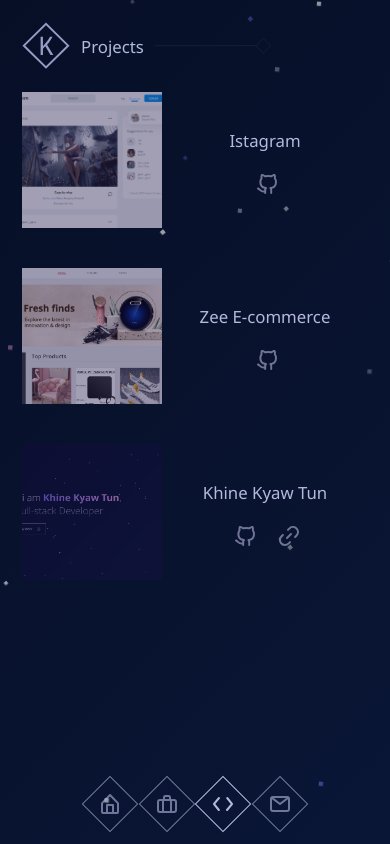
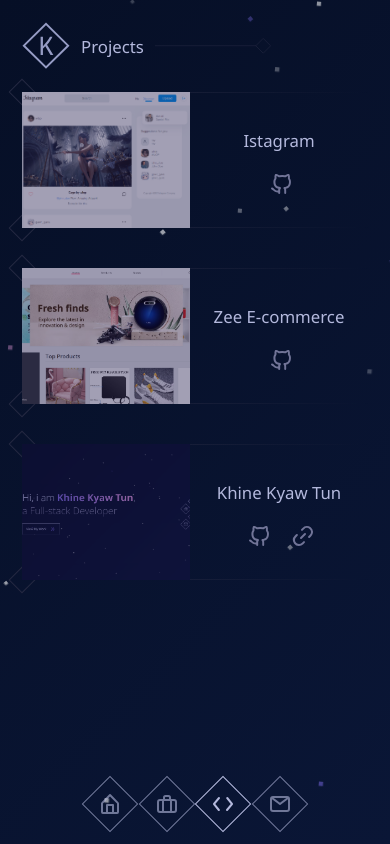
Before and after one commit to khinekyaw/v1, a React app: page /v1/work in a window 390 px wide. Built offline with nearby package versions, Linux system fonts and the light colour scheme.

Commit message:
Fix list styles

```diff
--- a/src/components/position.js
+++ b/src/components/position.js
@@ -1,6 +1,6 @@
 export default function Position({ company, position, start, end }) {
   return (
-    <div className="job_position">
+    <div className="exp_list_item job_position">
       <span></span>
       <span></span>
       <div></div>
--- a/src/styles/index.css
+++ b/src/styles/index.css
@@ -288,19 +288,22 @@ nav li a {
   stroke: var(--c-text-tertiary);
 }
 
-.job_position {
+.exp_list_item {
   position: relative;
   font-size: var(--fs-m);
   font-weight: 200;
   padding: 24px;
+  width: 100%;
   margin-bottom: 40px;
+  animation: fadein var(--animation-dl) ease-in-out;
+}
+
+.job_position {
   width: 100%;
   max-width: 430px;
-  animation: fadein var(--animation-dl) ease-in-out;
-
 }
 
-.job_position::after {
+.exp_list_item::after {
   content: '';
   position: absolute;
   top: 0;
@@ -312,7 +315,7 @@ nav li a {
   border-image: linear-gradient(to right, var(--c-text-tertiary), #ffffff00) 1 stretch;
 }
 
-.job_position span {
+.exp_list_item span {
   position: absolute;
   left: 0;
   width: var(--list-item-icon-s);
@@ -320,17 +323,17 @@ nav li a {
   border: var(--list-item-bs) solid var(--c-text-tertiary);
 }
 
-.job_position span:nth-of-type(1) {
+.exp_list_item span:nth-of-type(1) {
   top: 0;
   transform: translate(-50%, -50%) rotate(45deg);
 }
 
-.job_position span:nth-of-type(2) {
+.exp_list_item span:nth-of-type(2) {
   bottom: 0;
   transform: translate(-50%, 50%) rotate(45deg);
 }
 
-.job_position div {
+.exp_list_item div {
   position: absolute;
   border: none;
   border-left: var(--list-item-bs) solid var(--c-text-tertiary);
@@ -339,16 +342,16 @@ nav li a {
   top: 0;
 }
 
-.job_position a {
+.exp_list_item a {
   cursor: pointer;
   color: var(--c-primary);
 }
 
-.job_position p {
+.exp_list_item p {
   margin-bottom: 8px;
 }
 
-.job_position i {
+.exp_list_item i {
   font-size: var(--fs-s);
   letter-spacing: 0.28rem;
 }
@@ -389,9 +392,10 @@ nav li a {
   left: 0;
   z-index: -1;
   height: 100%;
+  width: 100%;
 }
 
-.project_bg .job_position {
+.project_bg .exp_list_item {
   height: 100%;
 }
 
@@ -620,11 +624,6 @@ a svg {
     display: none;
   }
 
-  .project_img_wrapper {
-    width: 140px;
-    min-width: 140px;
-  }
-
   .project_header {
     flex-direction: column;
   }
```
Also changed, not shown: src/components/project.js (+7 -7 lines).
